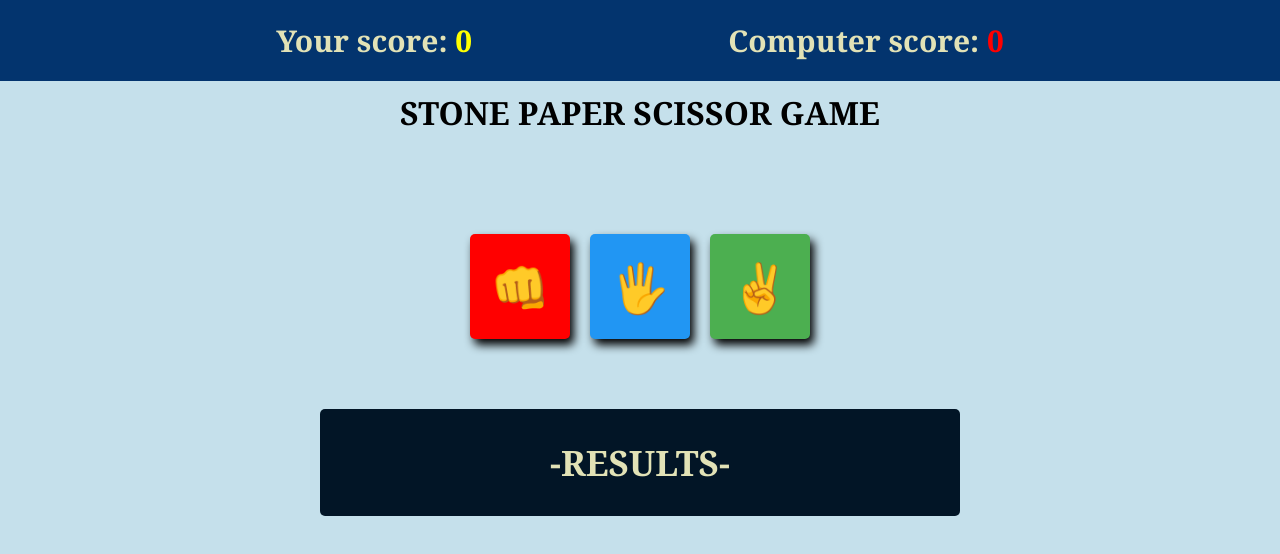
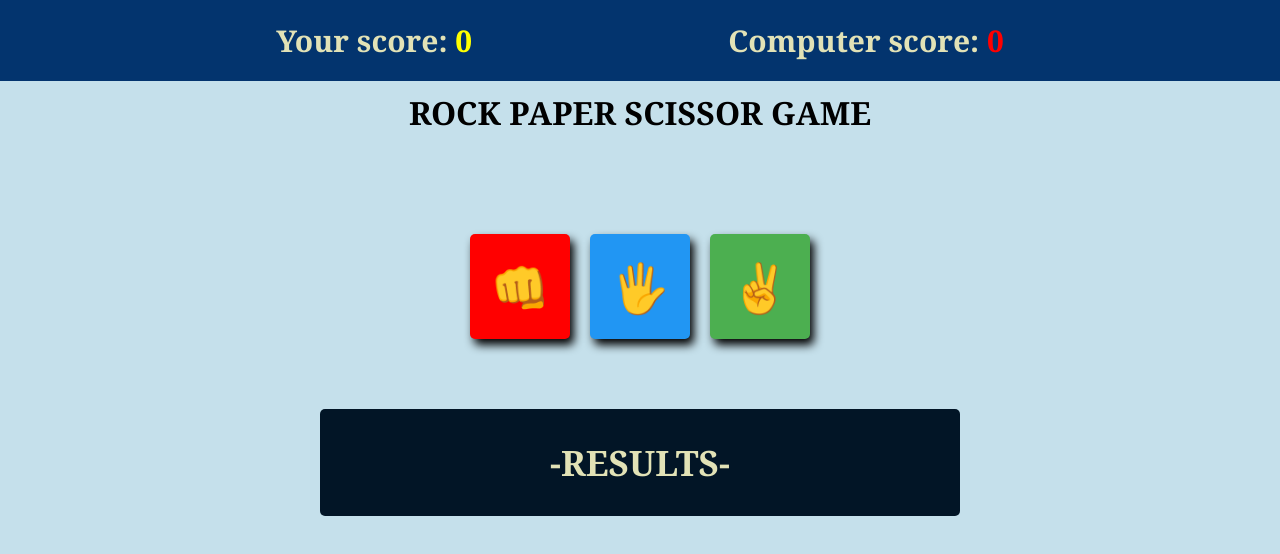
Before and after one commit to prakhar1412/PROJECTS-BY-HTML-CSS-JAVA-, a plain HTML site: page ROCK PAPER SCISSOR/index.html in a window 1280 px wide. Drawn offline with Linux system fonts and the light colour scheme.

Commit message:
Update index.html

```diff
--- a/ROCK PAPER SCISSOR/index.html
+++ b/ROCK PAPER SCISSOR/index.html
@@ -11,7 +11,7 @@
         <span>Your score: <span id="user-score">0</span></span>
         <span>Computer score: <span id="comp-score">0</span></span>
     </p>
-    <h1>STONE PAPER SCISSOR GAME</h1>
+    <h1>ROCK PAPER SCISSOR GAME</h1>
 
     <div class="btns">
         <button id="rock">&#x1f44a</button>
```
